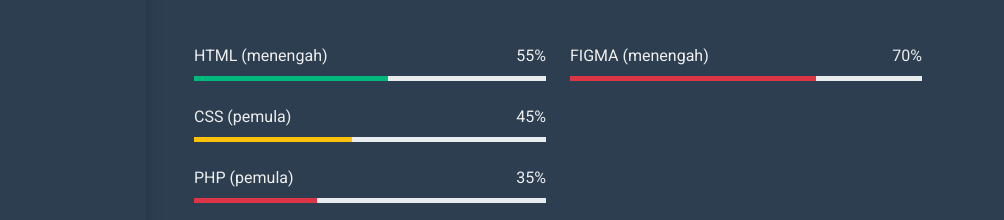
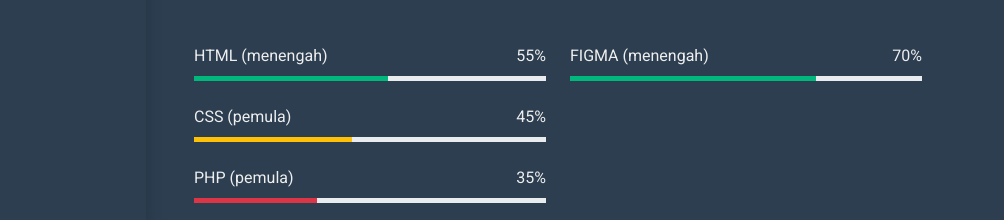
Before and after one commit to Saeqeeh/Portofolio-Saeqeeh, a plain HTML site: page index.html in a window 1280 px wide. Shown: the part 580-800 px from the top of the page, 276-1280 px from the left. Drawn offline with nearby package versions, Linux system fonts and the light colour scheme.

Commit message:
Update index.html

```diff
--- a/index.html
+++ b/index.html
@@ -129,7 +129,7 @@
                                         <p class="mb-2">70%</p>
                                     </div>
                                     <div class="progress">
-                                        <div class="progress-bar bg-danger" role="progressbar" aria-valuenow="70" aria-valuemin="0" aria-valuemax="100"></div>
+                                        <div class="progress-bar bg-primary" role="progressbar" aria-valuenow="70" aria-valuemin="0" aria-valuemax="100"></div>
                                     </div>
                                 </div>
 
```
